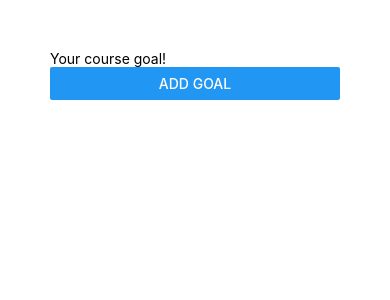
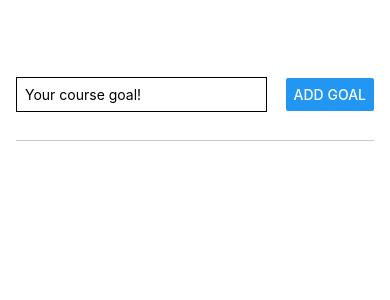
Before and after one commit to Mo2024/react-native-goals-app, a React Native app: screen / in a window 390 px wide. Shown: the top 300 px of the page. Built offline with nearby package versions, Linux system fonts and the light colour scheme.

Commit message:
Add button and add goals functions built

```diff
--- a/App.js
+++ b/App.js
@@ -1,14 +1,24 @@
-import { StatusBar } from 'expo-status-bar';
+import { useState } from 'react';
 import { Button, StyleSheet, Text, TextInput, View } from 'react-native';
 
 export default function App() {
+
+  const [eneteredGoalText, setEnteredGoalText] = useState('');
+  const [courseGoals, setCourseGoals] = useState([])
+
+  function goalInputHandler(eneteredText) { setEnteredGoalText(eneteredText) };
+
+  function addGoalHandler() { setCourseGoals(currentCourseGoals => [...currentCourseGoals, eneteredGoalText]) };
+
   return (
     <View style={styles.appContainer}>
-      <View>
-        <TextInput placeholder='Your course goal!' />
-        <Button title='Add Goal' />
+      <View style={styles.inputContainer}>
+        <TextInput style={styles.textInput} placeholder='Your course goal!' onChangeText={goalInputHandler} />
+        <Button title='Add Goal' onPress={addGoalHandler} />
       </View>
-      <View></View>
+      <View style={styles.goalsContainer}>
+        {courseGoals.map((goal) => <Text key={goal}>{goal}</Text>)}
+      </View>
 
     </View>
   );
@@ -16,6 +26,28 @@
 
 const styles = StyleSheet.create({
   appContainer: {
-    padding: 50
+    flex: 1,
+    padding: 50,
+    paddingHorizontal: 16,
+  },
+  inputContainer: {
+    flex: 1,
+    flexDirection: 'row',
+    justifyContent: 'space-between',
+    alignItems: 'center',
+    marginBottom: 24,
+    borderBottomWidth: 1,
+    borderBottomColor: '#cccccc'
+  },
+  textInput: {
+    borderWidth: 1,
+    borderColor: '#ccccccc',
+    width: '70%',
+    marginRight: 8,
+    padding: 8
+  },
+  goalsContainer: {
+    flex: 7,
+
   }
 });
```
